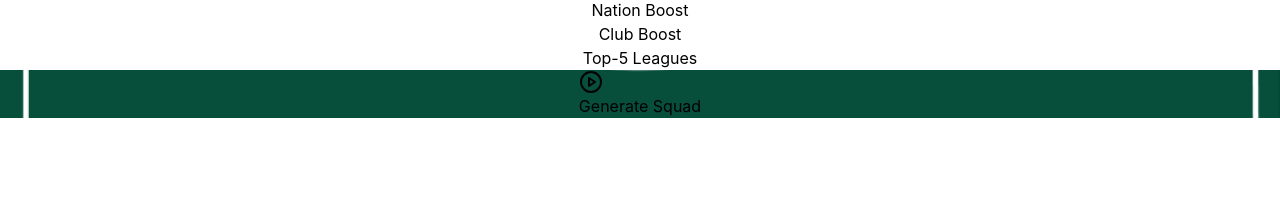
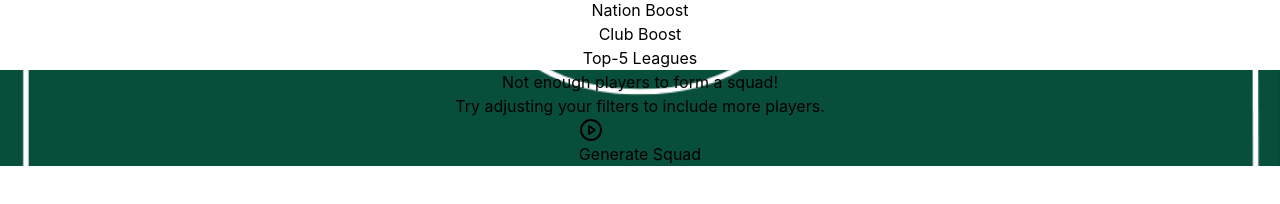
Before and after one commit to KavishS12/Squadify, a React (Vite) app in the folder frontend/: page /squad in a window 1280 px wide. Both pictures are taken after a click on the button "Generate Squad". Shown: the part 424-628 px from the top of the page. Built offline with nearby package versions, Linux system fonts and the light colour scheme; no server answers.

Commit message:
fix bug where no enough players

```diff
--- a/frontend/src/components/SquadPage.jsx
+++ b/frontend/src/components/SquadPage.jsx
@@ -160,6 +160,7 @@ const SquadPage = () => {
   const [average_overall, setAverageOverall] = useState(0);
   const [average_potential, setAveragePotential] = useState(0);
   const [squadGenerated, setSquadGenerated] = useState(false);
+  const [notEnoughPlayers, setNotEnoughPlayers] = useState(false);
 
   useEffect(() => {
       const fetchAllNations = async () => {
@@ -195,7 +196,7 @@ const SquadPage = () => {
   const generateSquad = async () => {
       setLoading(true);
       try {
-          // Call FastAPI endpoint with the parameters
+          // Call Flask endpoint with the parameters
           const response = await axios.post('http://localhost:5001/select_squad', {
               min_budget: budgetRange[0],
               max_budget: budgetRange[1],
@@ -208,8 +209,24 @@ const SquadPage = () => {
               clubs: selectedClubs
           });
 
-          // Extract player IDs from the response
+          // Check if we have a valid response with player IDs
+          if(!response || !response.data || !response.data.selected_player_ids) {
+              setNotEnoughPlayers(true);
+              setSquadGenerated(false);
+              return;
+          }
+
           const playerIds = response.data.selected_player_ids;
+
+          // Check if we have enough players
+          if (playerIds.length < 11) {
+              setNotEnoughPlayers(true);
+              setSquadGenerated(false);
+              return;
+          } else {
+              setNotEnoughPlayers(false);
+          }
+
           const fetchedPlayers = await fetchPlayersByIds(playerIds);
 
           // Set state
@@ -220,6 +237,9 @@ const SquadPage = () => {
           setSquadGenerated(true);
       } catch (error) {
           console.error('Error generating squad:', error);
+          // Set not enough players state to true when there's an error
+          setNotEnoughPlayers(true);
+          setSquadGenerated(false);
       } finally {
           setLoading(false);
       }
@@ -850,10 +870,20 @@ const SquadPage = () => {
             <div className="absolute inset-0 flex items-center justify-center z-10">
               {/* Dark overlay with blur effect */}
               <div className="absolute inset-0 bg-black bg-opacity-70 backdrop-blur-xs rounded-lg"></div>
+
+              <div className="flex flex-col items-center gap-4 z-20">
+                {/* Error message when not enough players */}
+                {notEnoughPlayers && (
+                  <div className="bg-red-500/50 text-white px-6 py-3 rounded-lg text-center mb-2 max-w-md">
+                    <p className="font-medium">Not enough players to form a squad!</p>
+                    <p className="text-sm mt-1">Try adjusting your filters to include more players.</p>
+                  </div>
+                )}
+
                 <button
                   onClick={generateSquad}
                   disabled={loading}
-                className={`flex items-center gap-2 text-lg font-semibold py-3 px-6 rounded-lg shadow-lg transition-all z-20 ${
+                  className={`flex items-center gap-2 text-lg font-semibold py-3 px-6 rounded-lg shadow-lg transition-all ${
                     loading ? "bg-black text-teal-100" : "bg-teal-100 text-black hover:bg-black hover:text-teal-100"
                   }`}
                 >
@@ -870,12 +900,14 @@ const SquadPage = () => {
                   )}
                 </button>
               </div>
+            </div>
           ) : (
             <div className="absolute bottom-2 right-2 z-10">
               <button
                 onClick={() => {
                   setSquadGenerated(false);
                   setPlayers([]);
+                  setNotEnoughPlayers(false); // Reset the error state when resetting
                 }}
                 className="flex items-center gap-2 bg-teal-100 text-black hover:bg-black hover:text-teal-100 py-2 px-4 rounded-lg shadow-lg transition-all"
               >
```
Also changed, not shown: 1 other file (tests, documents, lock files or other folders). Lines whose indentation alone changed are shown as unchanged.
